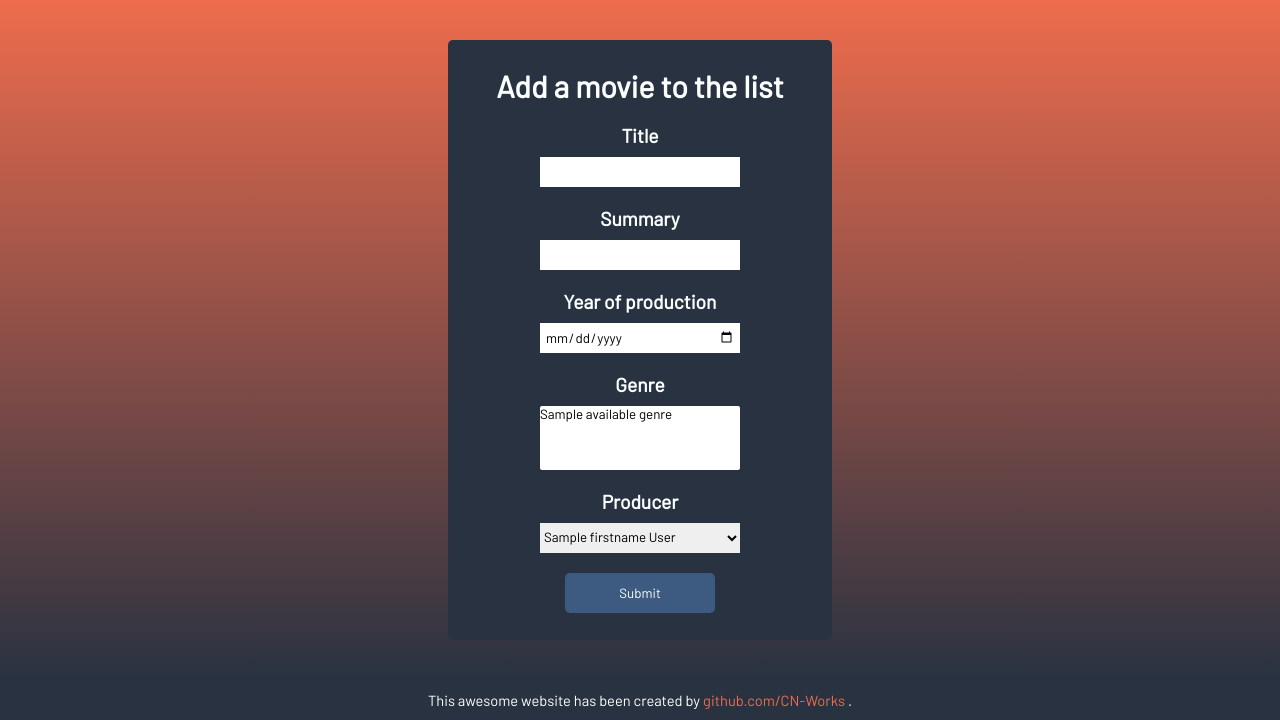
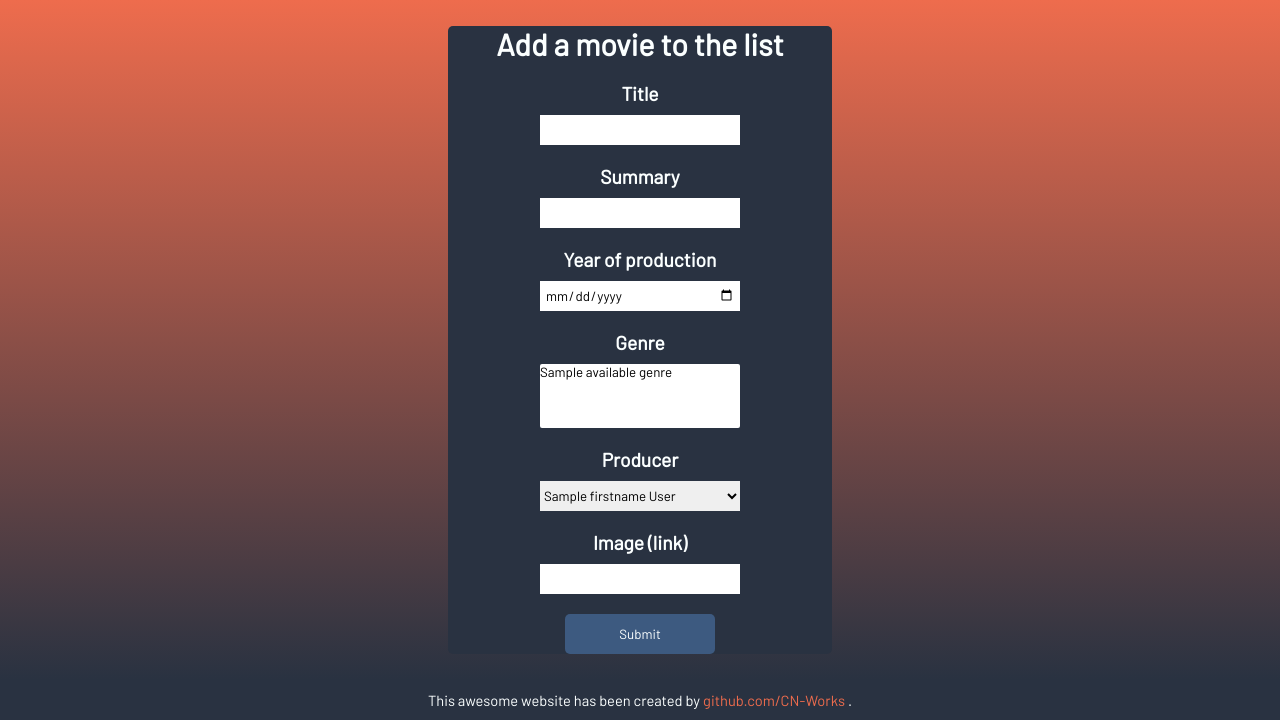
Before and after one commit to CN-Works/Advanced-Cinema-Application, a PHP site: template views/movie/addmovie.php in a window 1280 px wide. Shown: the part 80-800 px from the top of the page. Run offline with PHP 8.4, Linux system fonts and the light colour scheme; the template is opened without the code that fills it: most values are stand-ins (such as "Sample title", 1, 10 or a date in 2020).

Commit message:
Feat : Adding Image link input

```diff
--- a/views/movie/addmovie.php
+++ b/views/movie/addmovie.php
@@ -9,22 +9,22 @@
 
         <div class="addmovie-element">
             <h3 class="addmovie-element-title" >Title</h3>
-            <input class="addmovie-element-input" type="text" id="title" name="title" value="" required>
+            <input class="addmovie-element-input" type="text" name="title" value="" required>
         </div>
 
         <div class="addmovie-element">
             <h3 class="addmovie-element-title" >Summary</h3>
-            <input class="addmovie-element-input" type="text" id="summary" name="summary" value="" required>
+            <input class="addmovie-element-input" type="text" name="summary" value="" required>
         </div>
 
         <div class="addmovie-element">
             <h3 class="addmovie-element-title">Year of production</h3>
-            <input class="addmovie-element-input" type="date" name="prod_time" id="prod_time" placeholder="2000" required>
+            <input class="addmovie-element-input" type="date" name="prod_time" placeholder="2010" required>
         </div>
 
         <div class="addmovie-element">
             <h3 class="addmovie-element-title">Genre</h3>
-            <select class="addmovie-element-select" name="genre" id="genre" multiple required>
+            <select class="addmovie-element-select" name="genre" multiple required>
                 <?php
                     foreach ($availableGenres->fetchAll() as $genreData) {
                         $genreId = $genreData['id'];
@@ -37,7 +37,7 @@
 
         <div class="addmovie-element">
             <h3 class="addmovie-element-title">Producer</h3>
-            <select class="addmovie-element-select" name="genre" id="genre" required>
+            <select class="addmovie-element-select" name="genre" required>
                 <?php
                     foreach ($availableProducer->fetchAll() as $data) {
                         $producerId = $data['id'];
@@ -47,7 +47,13 @@
             </select>
         </div>
 
-        <button class="addmovie-button" type="submit">Submit</button>
+        <div class="addmovie-element">
+            <h3 class="addmovie-element-title" >Image (link)</h3>
+            <input class="addmovie-element-input" type="text" id="title" name="title" value="">
+        </div>
+
+
+        <button class="addmovie-button" type="submit" name="newMovie">Submit</button>
     </form>
 </main>
 
```
